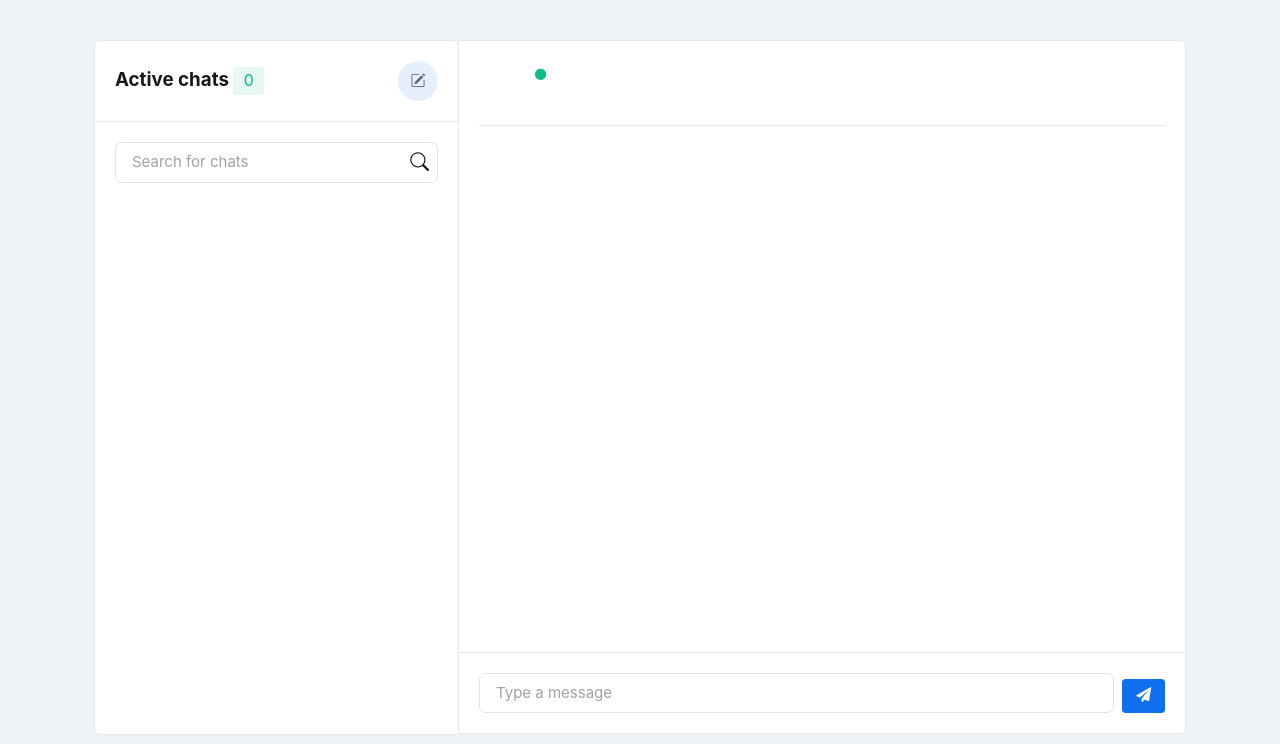
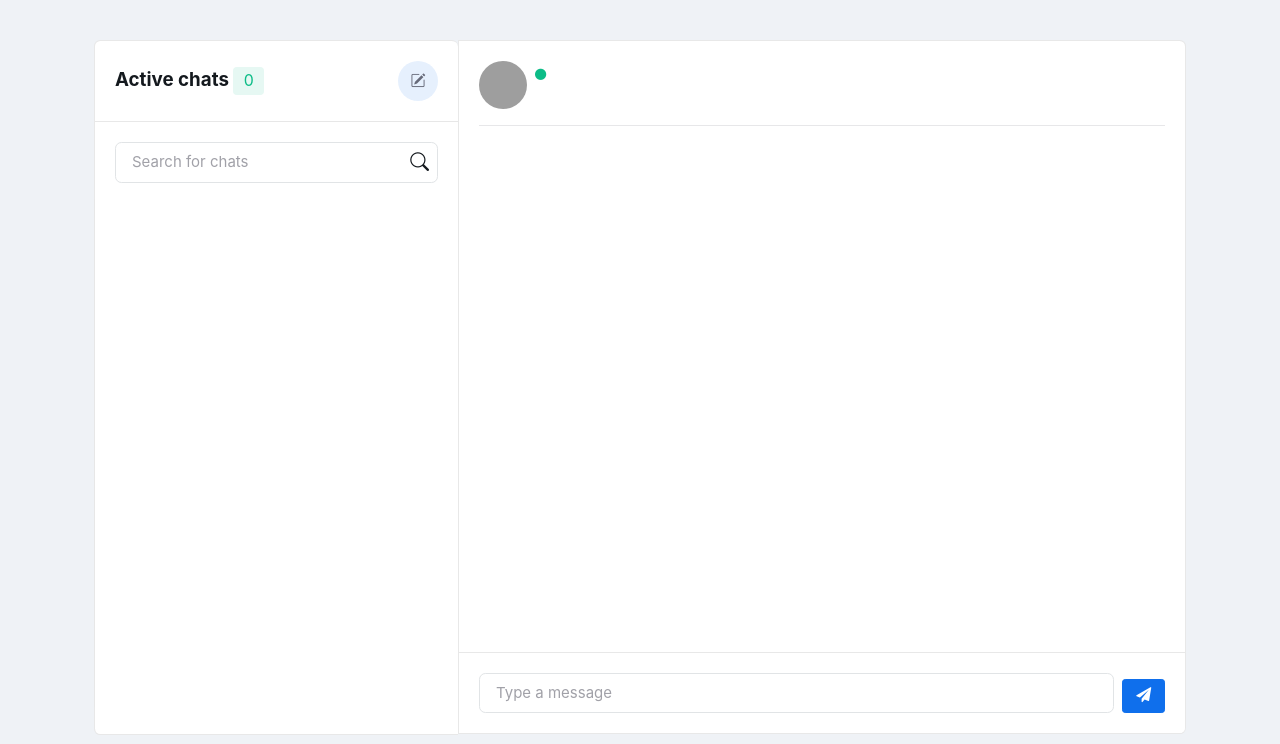
Before and after one commit to Maloy-Baroi/cubicr-joint, a Django app: page /chat/my-chat-groups/ in a window 1280 px wide. Shown: the part 56-800 px from the top of the page. Run offline with Django 4.2, Linux system fonts and the light colour scheme; a user stored in the database is signed in; data comes from the database, SQL or seed files in the repository; some libraries are stand-ins or nearby versions; grey boxes are pictures that could not be loaded.

Commit message:
Update AllChat.html

```diff
--- a/templates/App_chat/AllChats.html
+++ b/templates/App_chat/AllChats.html
@@ -96,11 +96,9 @@
                                                            data-bs-toggle="pill" role="tab">
                                                             <div class="d-flex">
                                                                 <div class="flex-shrink-0 avatar avatar-story me-2 status-online">
-<!--                                                                     <img class="avatar-img rounded-circle"
-                                                                         src="https://s4.aconvert.com/convert/p3r68-cdx67/ane20-1ykyk.svg" alt=""> -->
-                                                                    <svg viewBox="0 0 30 10" xmlns="https://s4.aconvert.com/convert/p3r68-cdx67/ane20-1ykyk.svg"
-                                                                         class="avatar-img rounded-circle" >
-                                                                    </svg>
+                                                                    <img class="avatar-img rounded-circle"
+                                                                         src="https://raw.githubusercontent.com/Maloy-Baroi/svgFIles/main/chat.png" alt="">
+
                                                                 </div>
                                                                 <div class="flex-grow-1 d-block">
                                                                     <script>
@@ -147,12 +145,10 @@
                                     <div class="d-sm-flex justify-content-between align-items-center">
                                         <div class="d-flex mb-2 mb-sm-0">
                                             <div class="flex-shrink-0 avatar me-2">
-<!--                                                 <img class="avatar-img rounded-circle"
-                                                     src="{% static 'images/chat.png' %}"
-                                                     alt=""> -->
-                                                <svg viewBox="0 0 30 10" xmlns="https://s4.aconvert.com/convert/p3r68-cdx67/ane20-1ykyk.svg"
-                                                     class="avatar-img rounded-circle" >
-                                                </svg>
+                                                <img class="avatar-img rounded-circle"
+                                                     src="https://raw.githubusercontent.com/Maloy-Baroi/svgFIles/main/chat.png"
+                                                     alt="">
+
                                             </div>
                                             <div class="d-block flex-grow-1">
                                                 <h6 class="mb-0 mt-1" id="id-groupName"></h6>
```
